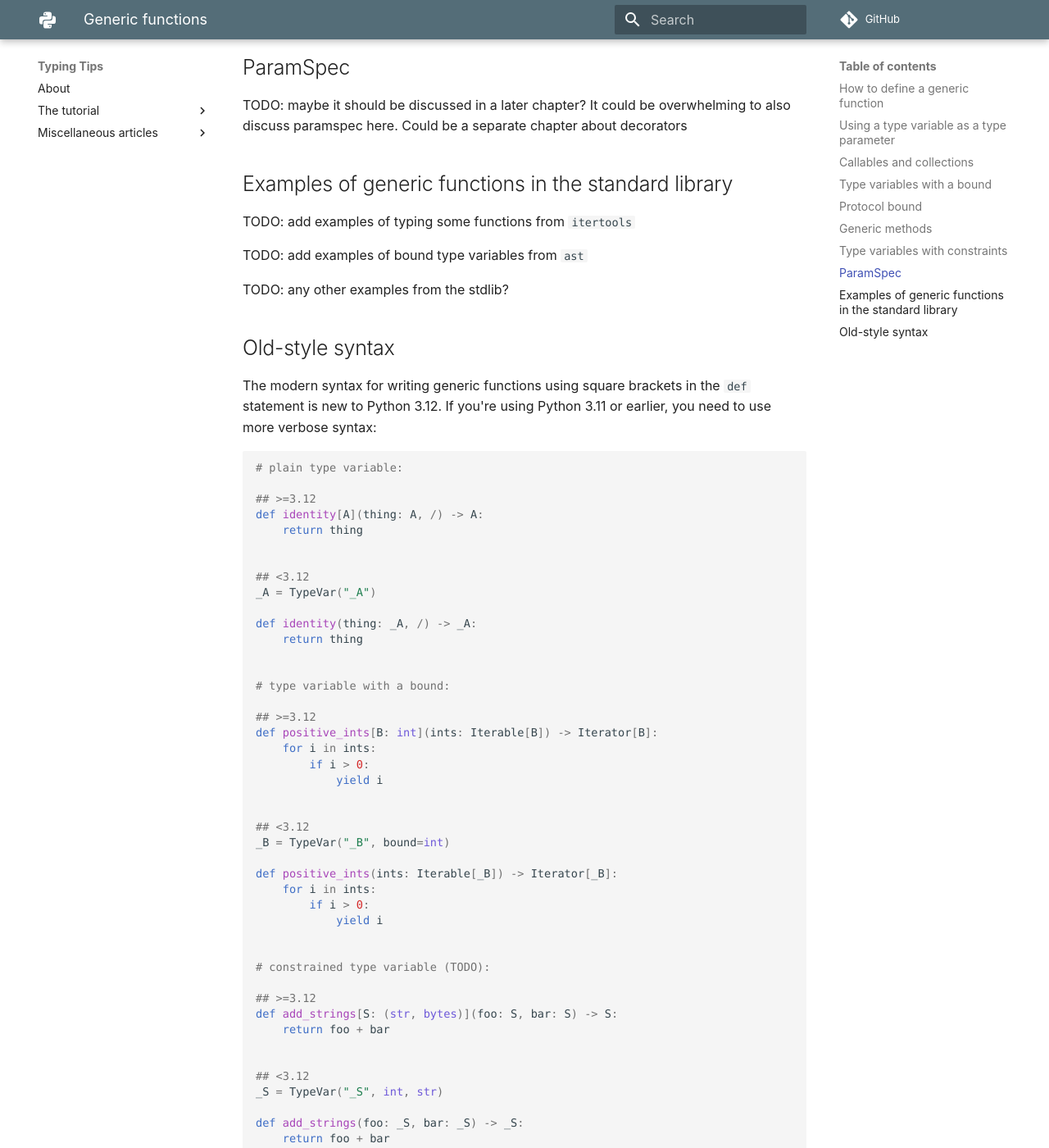
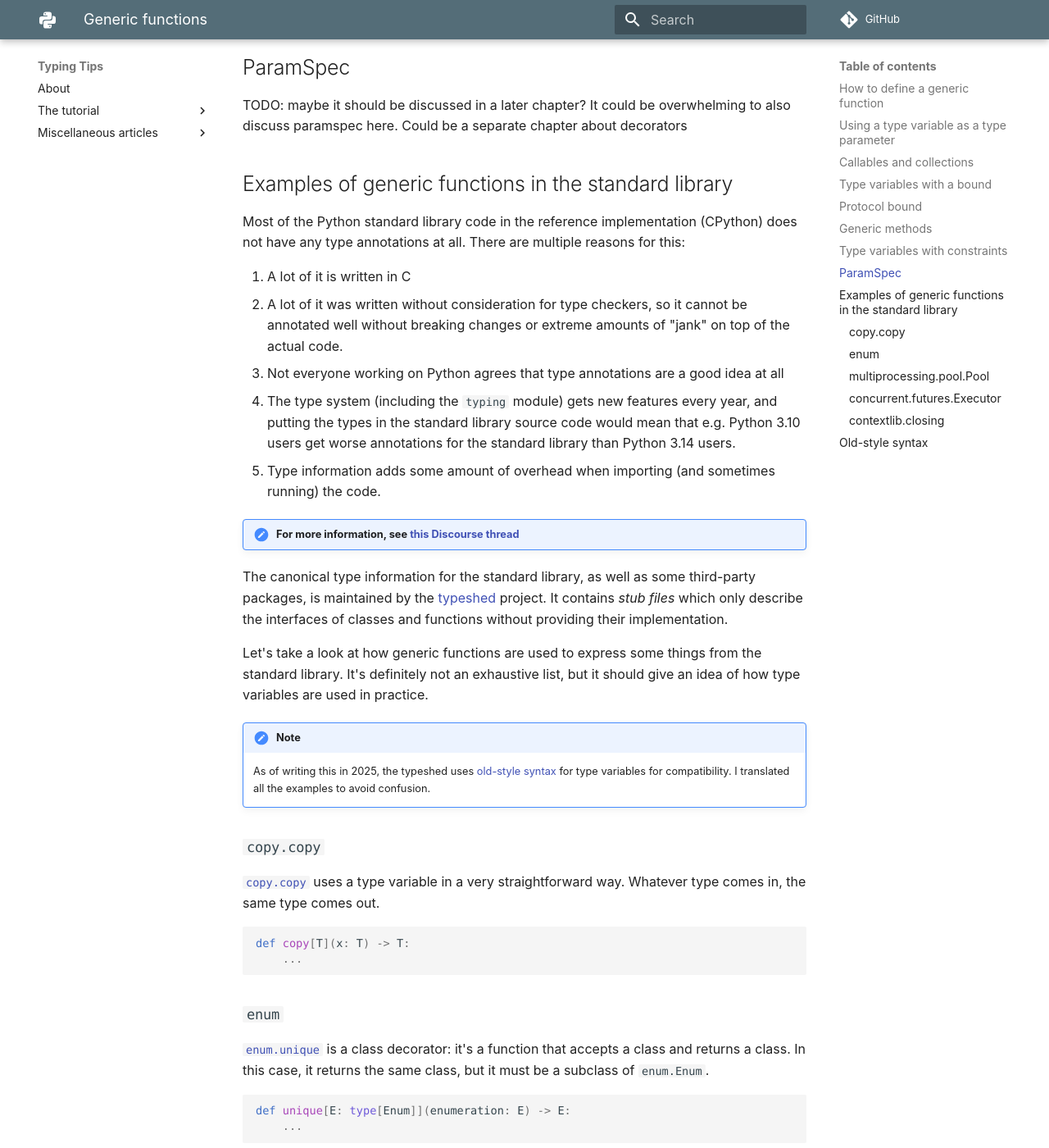
Before and after one commit to decorator-factory/typing-tips, an MkDocs documentation site: the page built from docs/tutorial/3-generic-functions/index.md, in a window 1280 px wide and 1400 px high, scrolled down 9123 px. Shown: the whole window at 82% size. Built offline with MkDocs 1.6.1 and Material for MkDocs 9.7.7, drawn with Linux system fonts in a browser that asks for light colours; plug-ins that fetch from the network failed and are left out; comment, search, counter and statistics services are not loaded; some of the changed text lies outside the part shown.

Commit message:
Generic functions in the stdlib

````diff
--- a/docs/tutorial/3-generic-functions/index.md
+++ b/docs/tutorial/3-generic-functions/index.md
@@ -459,14 +459,146 @@ TODO: maybe it should be discussed in a later chapter? It could be overwhelming
 
 ## Examples of generic functions in the standard library
 
-TODO: add examples of typing some functions from `itertools`
+Most of the Python standard library code in the reference implementation (CPython)
+does not have any type annotations at all.
+There are multiple reasons for this:
 
-TODO: add examples of bound type variables from `ast`
+1. A lot of it is written in C
+1. A lot of it was written without consideration for type checkers, so it
+    cannot be annotated well without breaking changes or extreme amounts
+    of "jank" on top of the actual code.
+1. Not everyone working on Python agrees that type annotations are a good idea at all
+1. The type system (including the `typing` module) gets new features every year, and
+    putting the types in the standard library source code would mean that e.g.
+    Python 3.10 users get worse annotations for the standard library than Python 3.14
+    users.
+1. Type information adds some amount of overhead when importing (and sometimes running)
+    the code.
 
-TODO: any other examples from the stdlib?
+!!! note "For more information, see [this Discourse thread](https://discuss.python.org/t/type-annotations-in-the-stdlib)"
 
 
-## Old-style syntax
+The canonical type information for the standard library, as well as some third-party packages,
+is maintained by the [typeshed](https://github.com/python/typeshed) project. It contains
+_stub files_ which only describe the interfaces of classes and functions without providing
+their implementation.
+
+Let's take a look at how generic functions are used to express some things
+from the standard library. It's definitely not an exhaustive list, but it should give an idea
+of how type variables are used in practice.
+
+!!! note
+
+    As of writing this in 2025, the typeshed uses [old-style syntax](#old-style-syntax)
+    for type variables for compatibility. I translated all the examples to avoid confusion.
+
+### `copy.copy`
+
+[`copy.copy`](https://github.com/python/typeshed/blob/11e7d904b9745bf33fe5b9b64bcd274ff788b189/stdlib/copy.pyi#L19)
+uses a type variable in a very straightforward way. Whatever type comes in, the same type comes out.
+
+```py
+def copy[T](x: T) -> T:
+    ...
+```
+
+### `enum`
+
+[`enum.unique`](https://github.com/python/typeshed/blob/11e7d904b9745bf33fe5b9b64bcd274ff788b189/stdlib/enum.pyi#L251)
+is a class decorator: it's a function that accepts a class and returns a class. In this case, it returns the same class,
+but it must be a subclass of `enum.Enum`.
+
+```py
+def unique[E: type[Enum]](enumeration: E) -> E:
+    ...
+```
+
+`type[Enum]` is something we haven't covered yet.
+`type[X]` means the _class_ `X` (as opposed to an _instance_ of the class `X`), or any of its subclasses.
+For example, the _values_ `int` and `bool` would both satisfy `type[int]`, but `42` and `object` would not.
+
+```py
+@enum.unique  # works fine
+class MaybeBool(enum.Enum):
+    yes = 1.0
+    no = 0.0
+    maybe = 0.5
+
+@unique  # type checker will complain: Banana is not a subclass of Enum
+class Banana:
+    def speak(self) -> None:
+        print("*banana noises*")
+
+unique(MaybeBool.yes)  # type checker will complain: MaybeBool.yes is not a class
+```
+
+### `multiprocessing.pool.Pool`
+
+The [`map`](https://github.com/python/typeshed/blob/11e7d904b9745bf33fe5b9b64bcd274ff788b189/stdlib/multiprocessing/pool.pyi#L63)
+method on `Pool` is very similar to the `map` function that was shown in a previous code sample:
+
+```py
+class Pool:
+    def map[S, T](
+        self,
+        func: Callable[[S], T],
+        iterable: Iterable[S],
+        chunksize: int | None = None,
+    ) -> list[T]:
+        ...
+```
+
+### `concurrent.futures.Executor`
+
+The [`submit`](https://github.com/python/typeshed/blob/11c7821a79a8ab7e1982f3ab506db16f1c4a22a9/stdlib/concurrent/futures/_base.pyi#L55)
+method on `Executor` is generic in order to link the type of the provided function with the type
+of the returned `Future`:
+
+```py
+class Executor:
+    def submit[**P, T](self, fn: Callable[P, T], /, *args: P.args, **kwargs: P.kwargs) -> Future[T]:
+        ...
+```
+
+I uses a "parameter specification variable" which we haven't covered yet.
+In short, a type variable prefixed with `**` captures the argument part of a function
+signature, including all the necessary details like variadic arguments, some arguments
+being accepted as positional-only or keyword-only and such.
+<!-- TODO: link ParamSpec chapter -->
+
+### `contextlib.closing`
+
+`contextlib` uses generic classes in the typeshed definition. To avoid time travel within this
+tutorial, we can define `nullcontext` and `closing` using
+[`contextlib.contextmanager`](https://docs.python.org/3/library/contextlib.html#contextlib.contextmanager)
+&mdash; that's probably what you'd use in your own code.
+
+```py
+from contextlib import contextmanager
+from collections.abc import Generator
+from typing import Protocol
+
+
+class SupportsClose(Protocol):
+    def close(self) -> object: ...
+
+
+@contextmanager
+def nullcontext[T](obj: T) -> Generator[T]:
+    yield obj
+
+
+@contextmanager
+def closing[T: SupportsClose](obj: T) -> Generator[T]:
+    try:
+        yield obj
+    finally:
+        obj.close()
+```
+
+
+
+## Old-style syntax { #old-style-syntax }
 
 The modern syntax for writing generic functions using square brackets in the `def` statement
 is new to Python 3.12. If you're using Python 3.11 or earlier, you need to use more verbose
````
